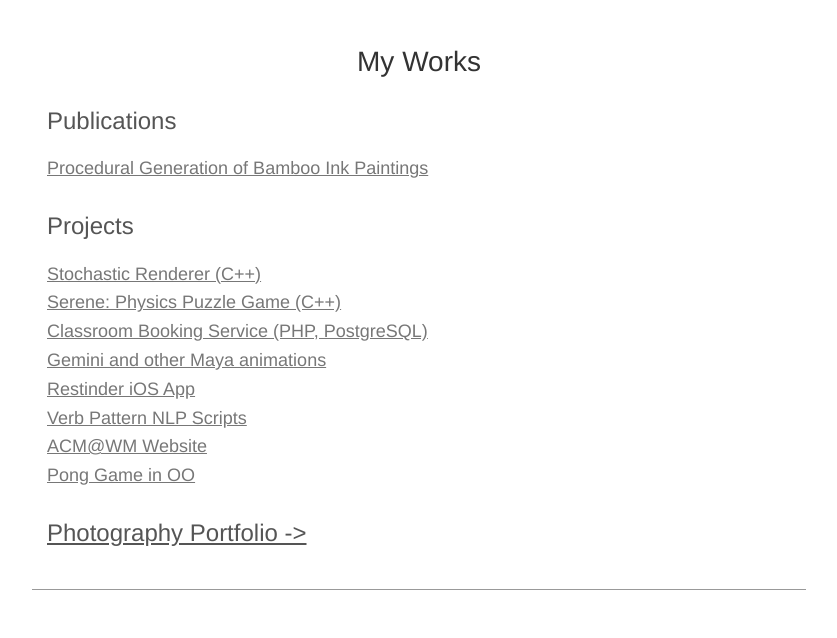
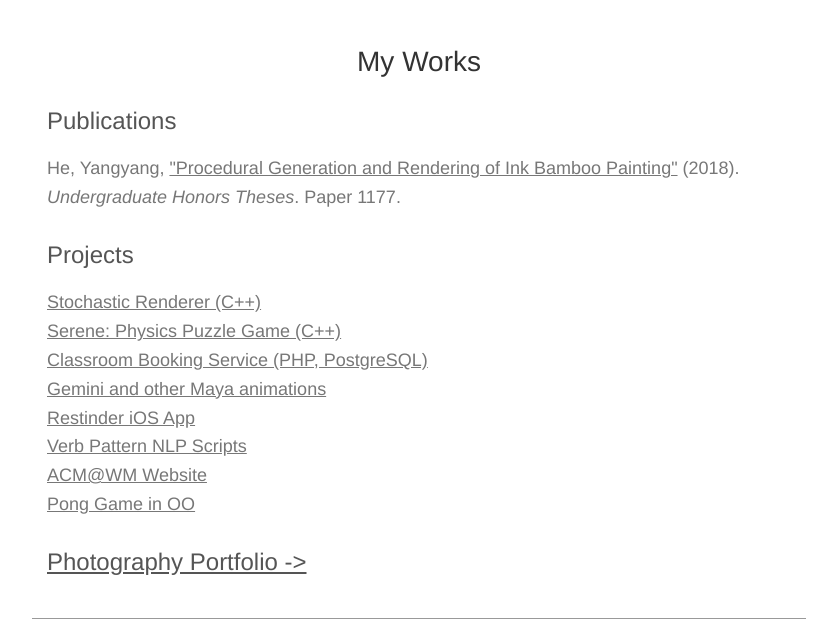
Before and after one commit to hyy369/hyy369.github.io, a plain HTML site: page new.html in a window 1280 px wide. Shown: the part 1693-2331 px from the top of the page, without its empty margins (221-1058 px from the left). Drawn offline with nearby package versions, Linux system fonts and the light colour scheme.

Commit message:
change publication

```diff
--- a/new.html
+++ b/new.html
@@ -99,7 +99,7 @@
         <span class="left-align">
           <h2>Publications</h2>
           <span class="projects">
-          <p><a href="">Procedural Generation of Bamboo Ink Paintings</a></p>
+          <p>He, Yangyang, <a href="https://scholarworks.wm.edu/honorstheses/1177/">"Procedural Generation and Rendering of Ink Bamboo Painting"</a> (2018). <em>Undergraduate Honors Theses</em>. Paper 1177.</p>
           </span>
 
           <h2>Projects</h2>
```
